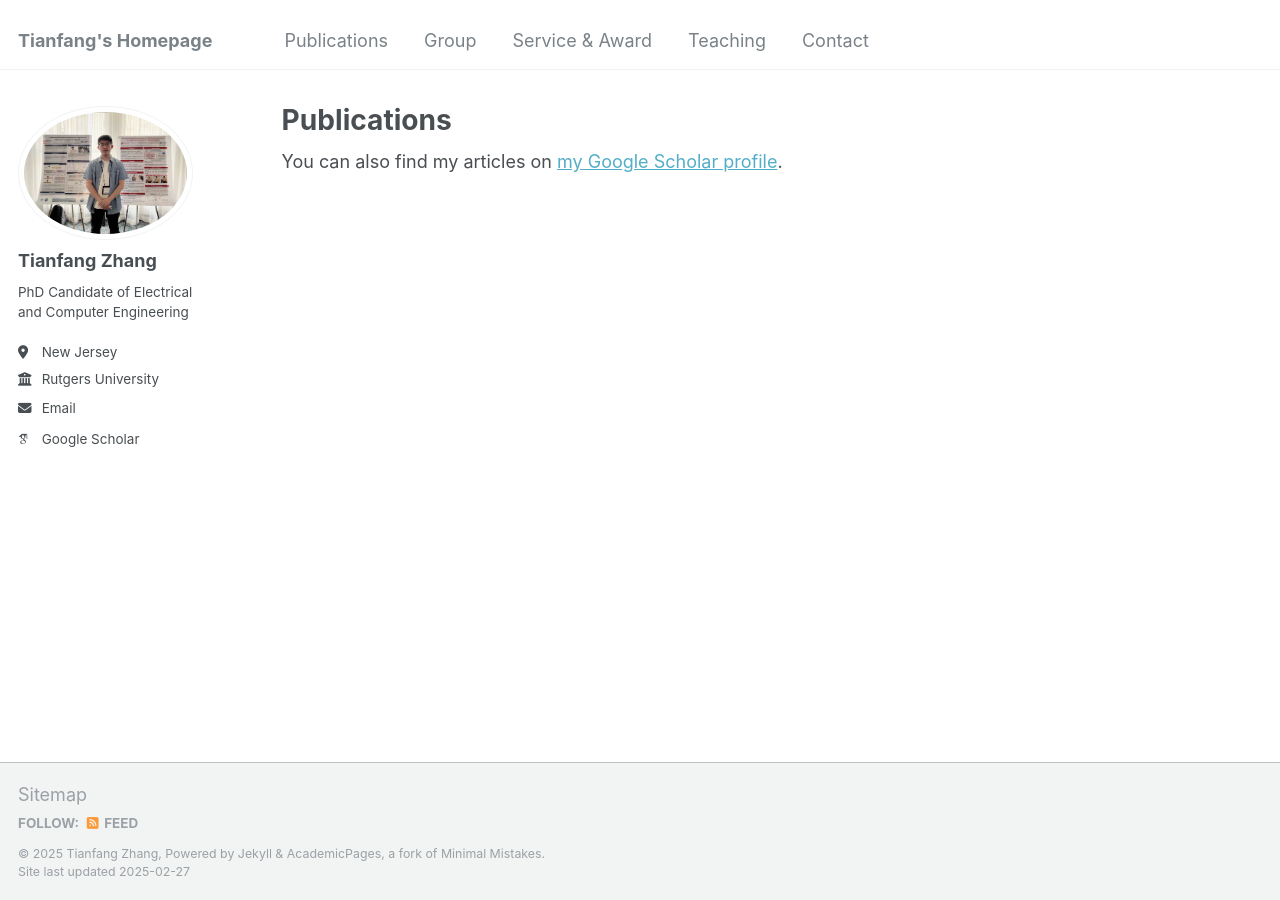
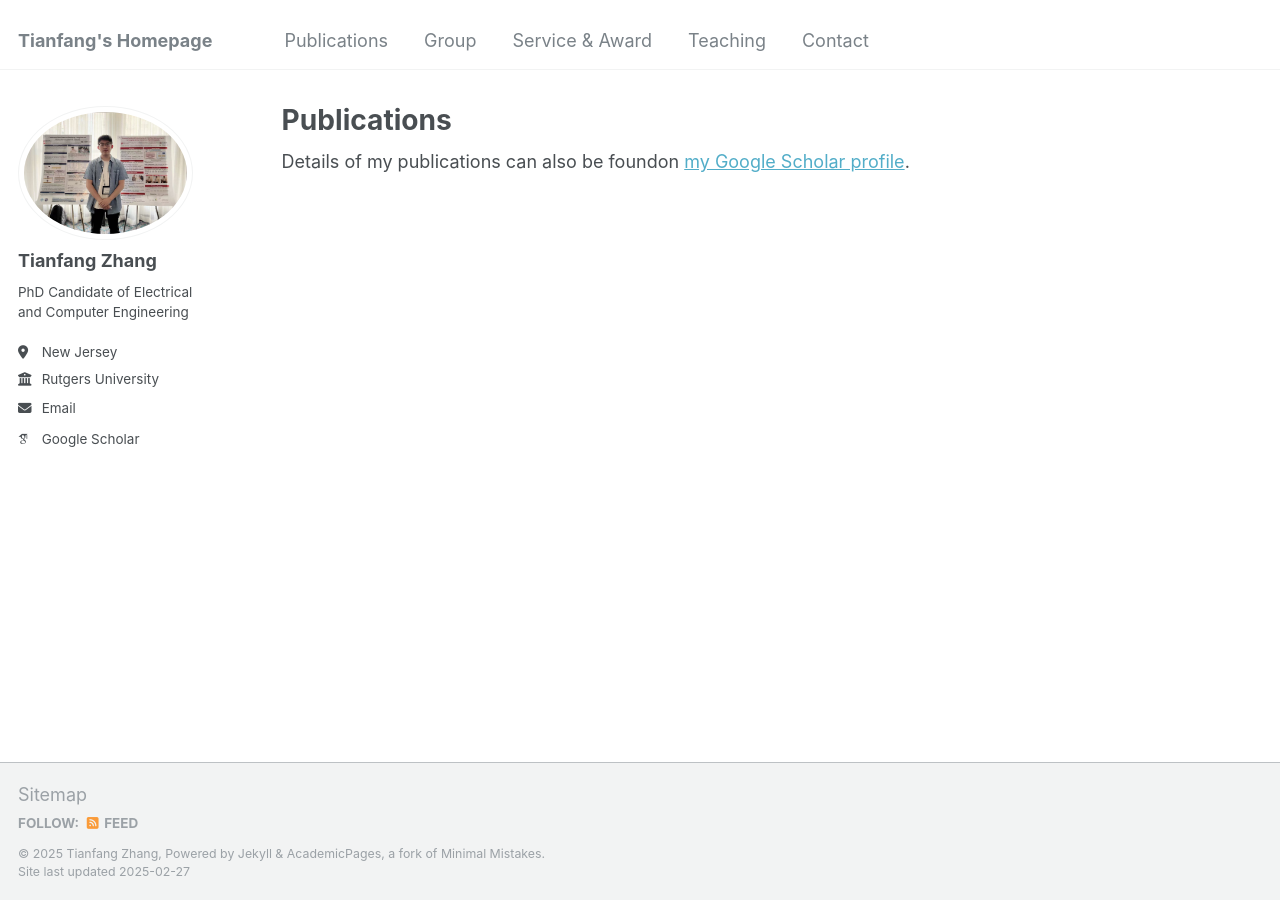
Before and after one commit to tianfang96/tianfang96.github.io, a Jekyll site: the page built from _pages/publications.html, in a window 1280 px wide. Built offline with Jekyll 4.4.1, drawn with Linux system fonts in a browser that asks for light colours; some web fonts are replaced.

Commit message:
Update publications.html

```diff
--- a/_pages/publications.html
+++ b/_pages/publications.html
@@ -6,5 +6,5 @@ author_profile: true
 ---
 
 {% if site.author.googlescholar %}
-  <div class="wordwrap">You can also find my articles on <a href="{{site.author.googlescholar}}">my Google Scholar profile</a>.</div>
+  <div class="wordwrap">Details of my publications can also be foundon <a href="{{site.author.googlescholar}}">my Google Scholar profile</a>.</div>
 {% endif %}
```
